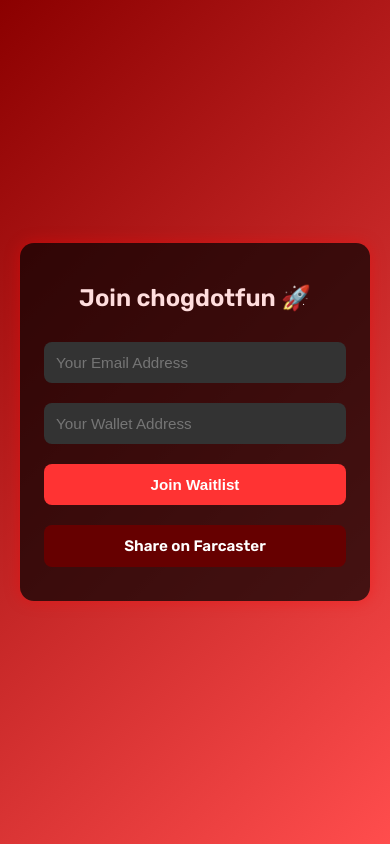
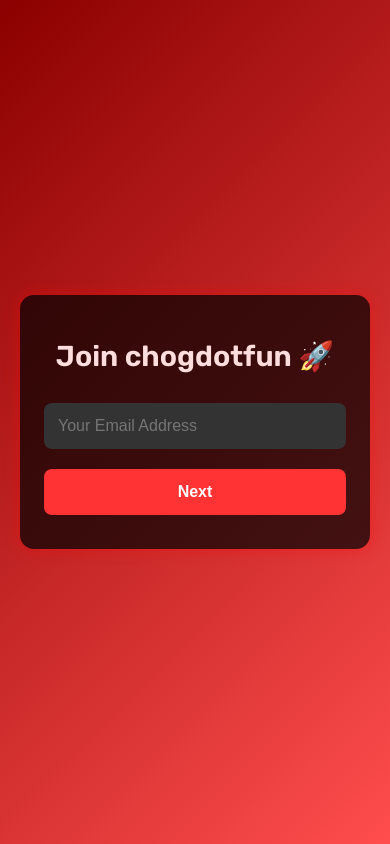
Before and after one commit to rzamlna/chog-waitlist, a plain HTML site: page index.html in a window 390 px wide. Drawn offline with Linux system fonts and the light colour scheme.

Commit message:
Update index.html

```diff
--- a/index.html
+++ b/index.html
@@ -6,9 +6,7 @@
   <title>chogdotfun – Waitlist</title>
   <link href="https://fonts.googleapis.com/css2?family=Rubik:wght@600&display=swap" rel="stylesheet">
   <style>
-    * {
-      box-sizing: border-box;
-    }
+    * { box-sizing: border-box; }
 
     body {
       font-family: 'Rubik', sans-serif;
@@ -29,6 +27,7 @@
       box-shadow: 0 0 15px rgba(255, 0, 0, 0.4);
       width: 100%;
       max-width: 400px;
+      transition: all 0.3s ease-in-out;
     }
 
     h1 {
@@ -38,7 +37,7 @@
       font-size: 1.8rem;
     }
 
-    input, button, a.share {
+    input, button {
       width: 100%;
       padding: 14px;
       margin: 10px 0;
@@ -64,21 +63,6 @@
       background-color: #ff0000;
     }
 
-    .share {
-      display: block;
-      text-align: center;
-      text-decoration: none;
-      background-color: #660000;
-      color: #fff;
-      font-weight: bold;
-      margin-top: 14px;
-      transition: 0.2s;
-    }
-
-    .share:hover {
-      background-color: #990000;
-    }
-
     .success {
       margin-top: 14px;
       color: #00ffb3;
@@ -87,15 +71,13 @@
       display: none;
     }
 
-    @media (max-width: 480px) {
-      h1 {
-        font-size: 1.5rem;
-      }
+    .step {
+      display: none;
+      flex-direction: column;
+    }
 
-      input, button, a.share {
-        font-size: 0.95rem;
-        padding: 12px;
-      }
+    .step.active {
+      display: flex;
     }
   </style>
 </head>
@@ -103,18 +85,33 @@
   <div class="container">
     <h1>Join chogdotfun 🚀</h1>
     <form id="waitlist-form">
-      <input type="email" name="email" placeholder="Your Email Address" required />
-      <input type="text" name="wallet" placeholder="Your Wallet Address" required />
-      <button type="submit">Join Waitlist</button>
+      <div class="step active" id="step1">
+        <input type="email" name="email" placeholder="Your Email Address" required />
+        <button type="button" onclick="nextStep(1)">Next</button>
+      </div>
+      <div class="step" id="step2">
+        <input type="text" name="username" placeholder="Farcaster Username" required />
+        <button type="button" onclick="nextStep(2)">Next</button>
+      </div>
+      <div class="step" id="step3">
+        <input type="text" name="wallet" placeholder="Farcaster Wallet Address" required />
+        <button type="submit">Join Waitlist</button>
+      </div>
     </form>
-    <a class="share" href="https://warpcast.com/~/compose?text=I just joined the waitlist for chogdotfun 🚀%0Ahttps://chogdotfun.vercel.app" target="_blank">Share on Farcaster</a>
     <div class="success" id="successMsg">🚀 You're on the list!</div>
   </div>
 
   <script>
-    const scriptURL = 'https://script.google.com/macros/s/PASTE_YOUR_SCRIPT_URL_HERE/exec';
+    const steps = document.querySelectorAll('.step');
     const form = document.getElementById('waitlist-form');
     const successMsg = document.getElementById('successMsg');
+
+    const scriptURL = 'https://script.google.com/macros/s/PASTE_YOUR_SCRIPT_URL_HERE/exec';
+
+    function nextStep(current) {
+      steps[current - 1].classList.remove('active');
+      steps[current].classList.add('active');
+    }
 
     form.addEventListener('submit', e => {
       e.preventDefault();
@@ -122,8 +119,10 @@
         method: 'POST',
         body: new FormData(form)
       })
-      .then(response => {
+      .then(() => {
         form.reset();
+        steps.forEach(step => step.classList.remove('active'));
+        steps[0].classList.add('active');
         successMsg.style.display = 'block';
       })
       .catch(error => {
```
